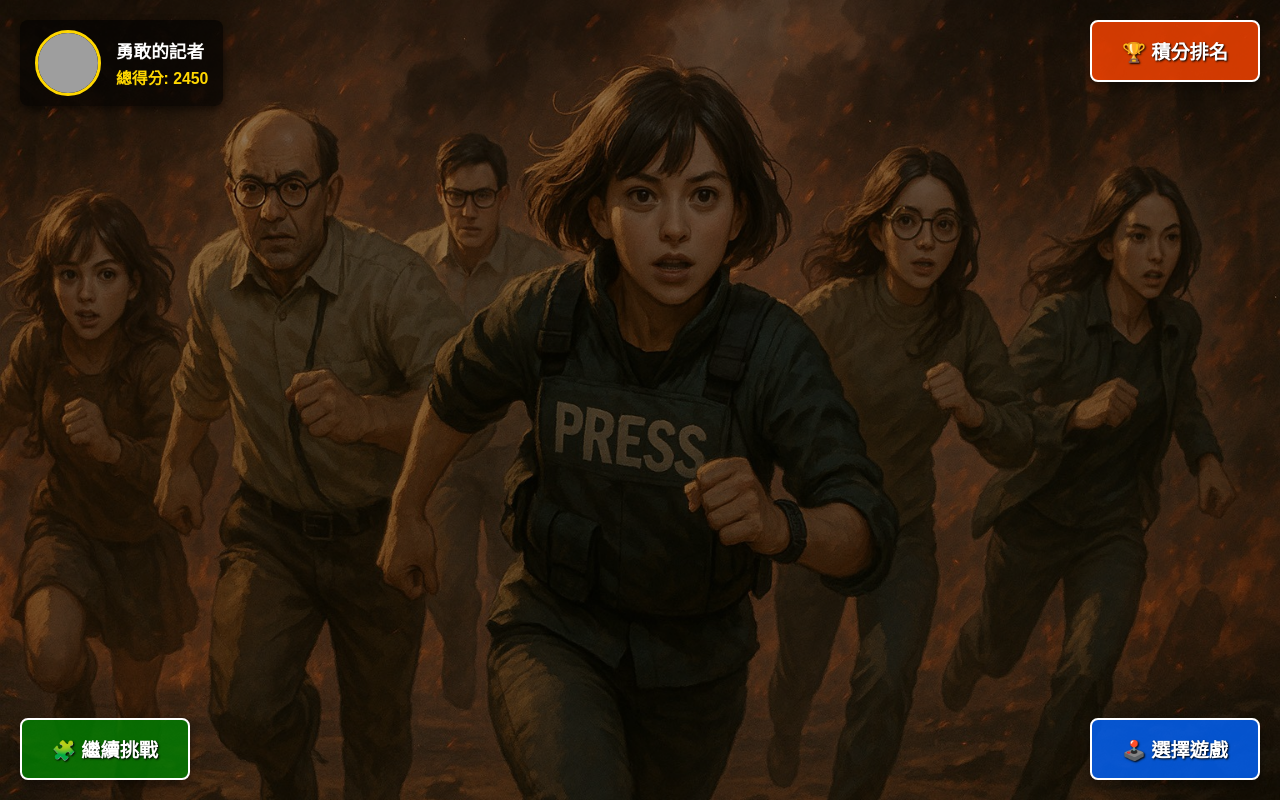
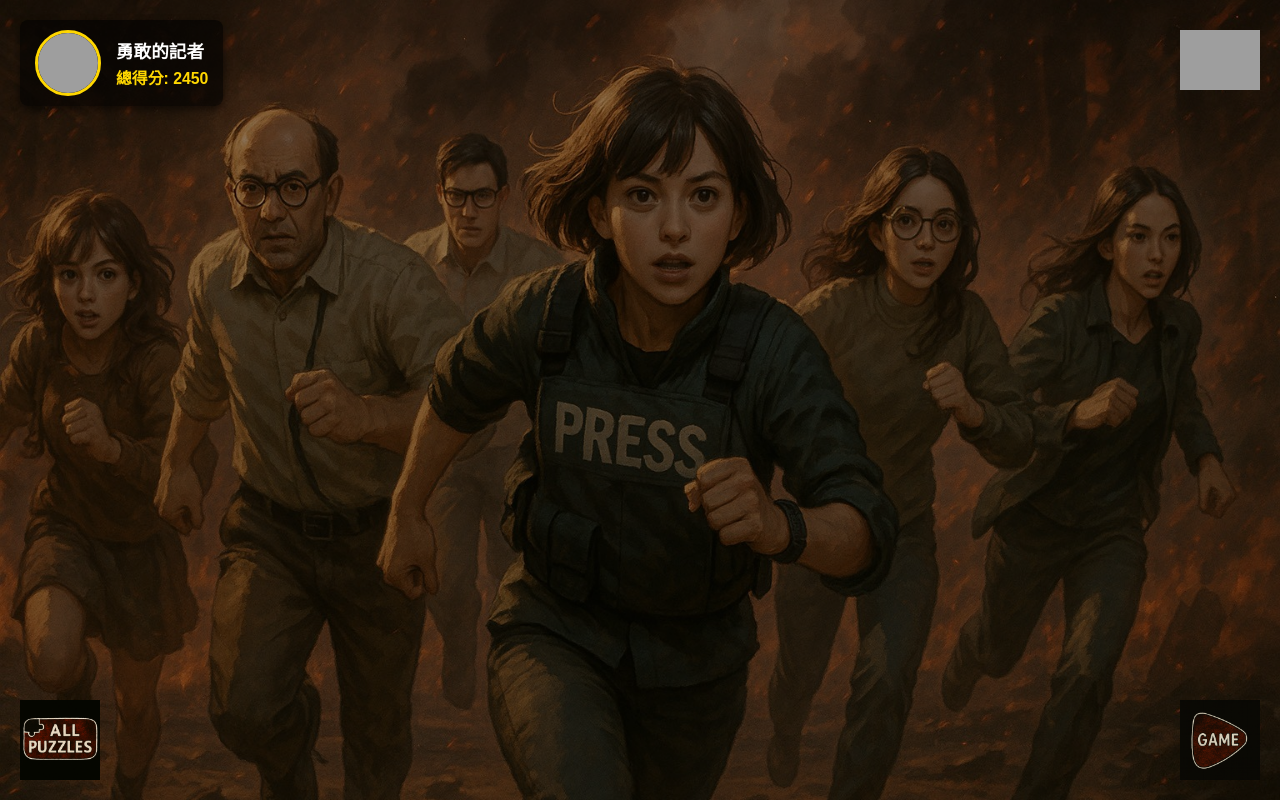
Before and after one commit to KOYUNGCHING/CITY_PUZZLE, a Flask app: page /home in a window 1280 px wide. Run offline with Flask 3, Linux system fonts and the light colour scheme; grey boxes are pictures that could not be loaded.

Commit message:
home的按鍵 換圖

```diff
--- a/static/css/home.css
+++ b/static/css/home.css
@@ -93,52 +93,57 @@ body, html {
 }
 
 
-/* --- 按鈕通用樣式 --- */
-
 .top-right-button,
 .bottom-left-button,
 .bottom-right-button {
-    padding: 15px 30px;
-    font-size: 1.2em;
-    font-weight: bold;
-    color: white;
-    border: none;
-    border-radius: 8px;
+    /* 移除所有背景、邊框和陰影，使按鈕透明 */
+    background-color: transparent; /* 移除背景色 */
+    border: none;               /* 移除邊框 */
+    box-shadow: none;           /* 移除陰影 */
+
+    /* 調整按鈕尺寸以適應圖片 (請根據您的圖片大小調整這些數值) */
+    width: 80px;  /* 圖片按鈕寬度 (稍微放大一點，給點點擊空間) */
+    height: 80px; /* 圖片按鈕高度 */
+
+    /* 移除與文字相關的屬性 */
+    padding: 0; /* 移除內邊距 */
+    color: white; /* 雖然圖片不需要，但保留以防萬一 */
     cursor: pointer;
-    transition: background-color 0.3s, transform 0.1s;
-    box-shadow: 0 6px 12px rgba(0, 0, 0, 0.4);
-    text-shadow: 1px 1px 2px black;
-    /* 確保按鈕不會因為背景圖過亮而難以辨識 */
-    min-width: 150px;
-    text-align: center;
+    transition: transform 0.1s; /* 只保留 hover 縮放的過渡效果 */
+
+    /* 使用 Flexbox 讓圖片在按鈕內置中 */
+    display: flex;
+    justify-content: center;
+    align-items: center;
 }
 
-/* 右上角: 積分排名按鈕 */
-.top-right-button {
-    background-color: rgba(255, 69, 0, 0.8); /* 橘紅色 */
-    border: 2px solid white;
-}
-.top-right-button:hover {
-    background-color: rgba(255, 69, 0, 1);
-    transform: translateY(-2px);
+/* 讓圖片在按鈕內完整顯示，並設定大小 */
+.button-icon {
+    width: 80px;  /* 圖片實際大小，與按鈕大小相同，完全覆蓋 */
+    height: 80px;
+    object-fit: contain;
 }
 
-/* 左下角: 繼續挑戰按鈕 */
-.bottom-left-button {
-    background-color: rgba(0, 128, 0, 0.8); /* 綠色 */
-    border: 2px solid white;
-}
-.bottom-left-button:hover {
-    background-color: rgba(0, 128, 0, 1);
-    transform: translateY(-2px);
+/* 移除所有 hover 效果，或者只保留縮放效果 */
+.top-right-button:hover,
+.bottom-left-button:hover,
+.bottom-right-button:hover {
+    /* 移除背景色的變動 */
+    background-color: transparent;
+    /* 保持一點點回饋感 */
+    transform: scale(1.05); /* 輕微放大 */
 }
 
-/* 右下角: 選擇遊戲按鈕 */
+
+/* 原有的定位保持不變 */
+.top-right-button {
+    /* 移除原有的橘紅色背景和白色邊框 */
+}
+
+.bottom-left-button {
+    /* 移除原有的綠色背景和白色邊框 */
+}
+
 .bottom-right-button {
-    background-color: rgba(0, 100, 255, 0.8); /* 藍色 */
-    border: 2px solid white;
+    /* 移除原有的藍色背景和白色邊框 */
 }
-.bottom-right-button:hover {
-    background-color: rgba(0, 100, 255, 1);
-    transform: translateY(-2px);
-}
--- a/templates/home.html
+++ b/templates/home.html
@@ -19,15 +19,22 @@
                 </div>
             </div>
 
-            <button id="rank-button" class="top-right-button">🏆 積分排名</button>
+            <button id="rank-button" class="top-right-button">
+                <img src="../static/img/button/RANKING.png" alt="積分排名" class="button-icon">
+            </button>
         </header>
 
         <main class="main-content">
         </main>
 
         <footer class="footer">
-            <button id="puzzle-jump-button" class="bottom-left-button">🧩 繼續挑戰</button>
-            <button id="select-game-button" class="bottom-right-button">🕹️ 選擇遊戲</button>
+            <button id="puzzle-jump-button" class="bottom-left-button">
+                <img src="../static/img/button/ALL_PUZZLES.png" alt="所有拼圖" class="button-icon">
+            </button>
+
+            <button id="select-game-button" class="bottom-right-button">
+                <img src="../static/img/button/GAME.png" alt="選擇遊戲" class="button-icon">
+            </button>
         </footer>
     </div>
 
```
Also changed, not shown: 3 other files.
